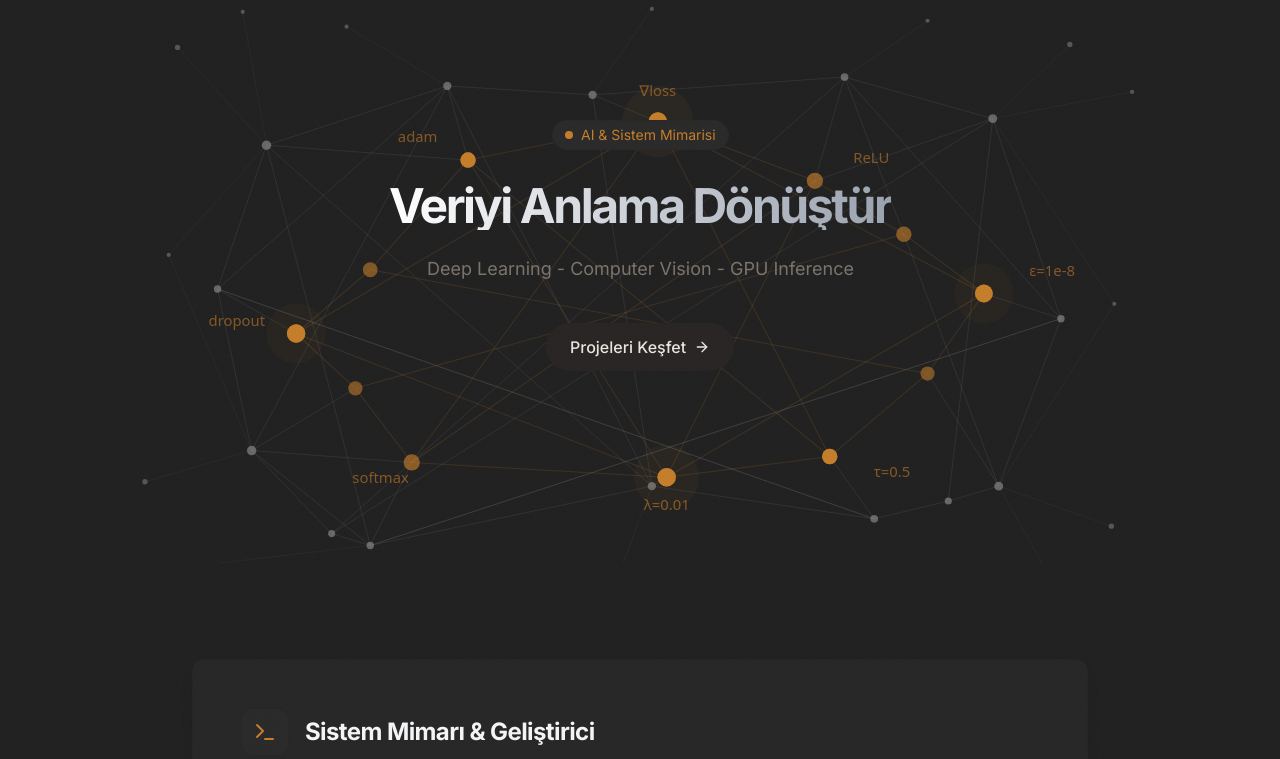
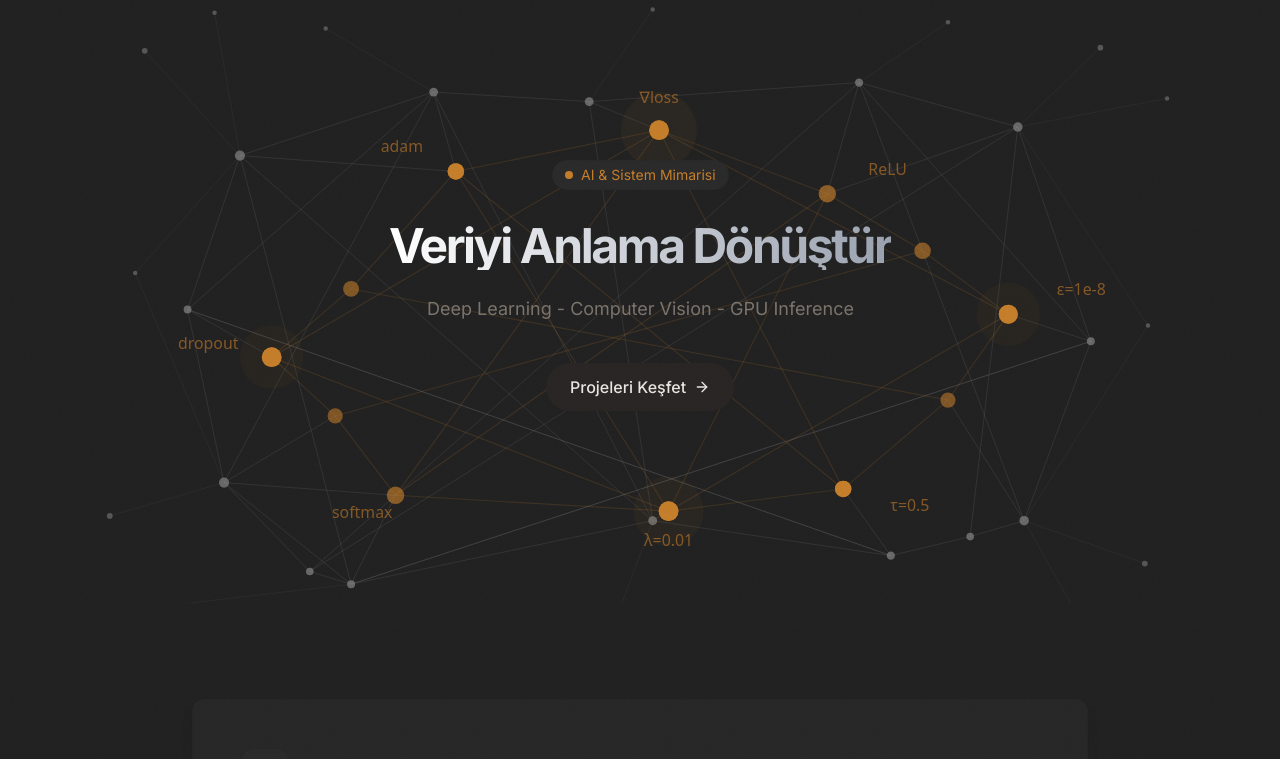
Before and after one commit to omerfarukpirhasanoglu/pirhasanoglu.com, a Next.js app: page / in a window 1280 px wide. Shown: the top 759 px of the page. Built offline with nearby package versions, Linux system fonts and the light colour scheme.

Commit message:
margin fix

```diff
--- a/src/app/page.tsx
+++ b/src/app/page.tsx
@@ -6,7 +6,7 @@ export default function LandingPage() {
   return (
     <div className="min-h-screen flex flex-col bg-background">
       {/* Hero Section */}
-      <main className="flex-1 flex flex-col items-center justify-center px-6 text-center pt-30 pb-48 relative overflow-hidden">
+      <main className="flex-1 flex flex-col items-center justify-center px-6 text-center pt-40 pb-48 relative overflow-hidden">
 
         {/* Node Network Background */}
         <div className="absolute inset-0 w-full h-full pointer-events-none z-0">
@@ -20,7 +20,7 @@ export default function LandingPage() {
               .nf  { fill: #555; }
               .lbl { fill: #b87428; font-family: ui-sans-serif, system-ui, sans-serif; font-size: 10px; opacity: 0.65; }
             `}</style>
-            <g transform="scale(0.80) translate(82, 40)"></g>
+            <g transform="scale(0.80) translate(82, -15)"></g>
             {/* FAR EDGE dim nodes */}
             <circle cx="28"  cy="32"  r="1.8" className="nf"/>
             <circle cx="72"  cy="8"   r="1.4" className="nf"/>
```
